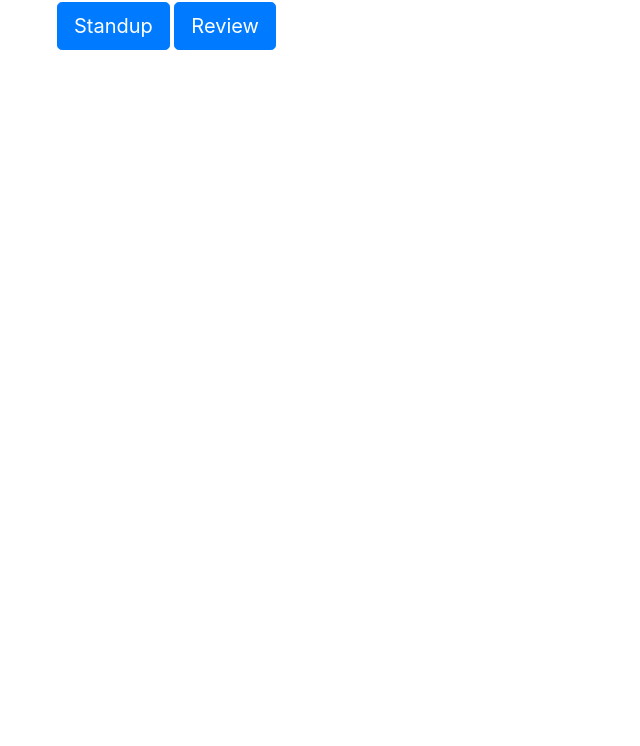
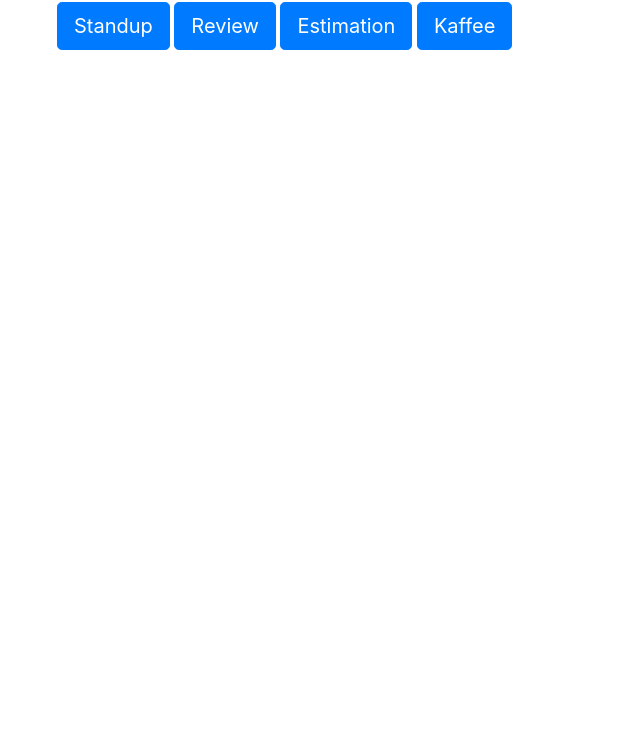
Before and after one commit to tine2k/portal-combat-sound-board, a website: page index.html in a window 1280 px wide. Shown: the part 54-800 px from the top of the page, without its empty margins (28-668 px from the left). Drawn offline with nearby package versions, Linux system fonts and the light colour scheme.

Commit message:
1 file modified

```diff
--- a/index.html
+++ b/index.html
@@ -48,6 +48,16 @@
         onClick="play(this,'https://raw.githubusercontent.com/tine2k/portal-combat-sound-board/master/review.mp3')">
         Review
       </button>
+
+      <button type="button" class="btn btn-primary btn-lg"
+        onClick="play(this,'https://raw.githubusercontent.com/tine2k/portal-combat-sound-board/master/estimation.mp3')">
+        Estimation
+      </button>
+
+      <button type="button" class="btn btn-primary btn-lg"
+        onClick="play(this,'https://raw.githubusercontent.com/tine2k/portal-combat-sound-board/master/kaffee.mp3')">
+        Kaffee
+      </button>
     </div>
 	</div>
 </body>
```
